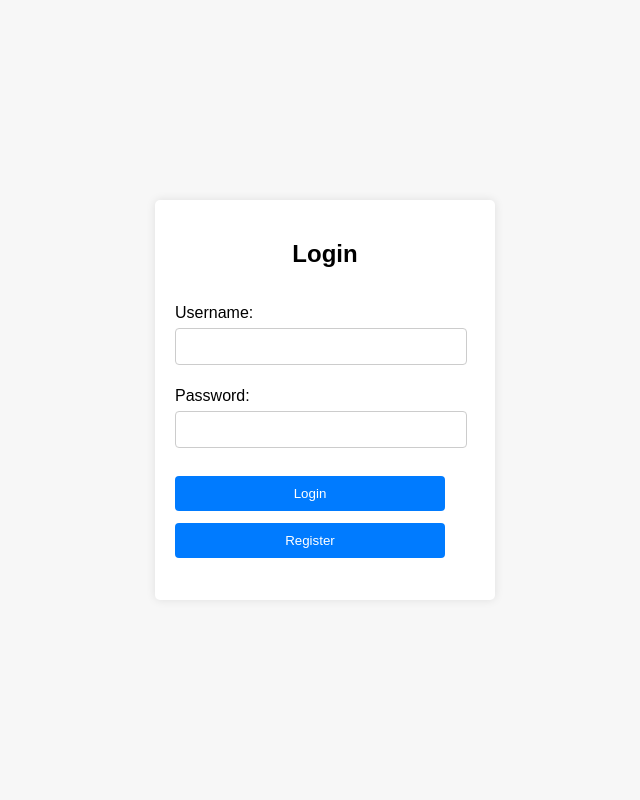
After one commit to TheDreamTeamSeven/projectx, a Flask app: template templates/login.html in a window 1280 px wide. The commit adds this page. Shown: the whole page, without its empty margins (315-955 px from the left). Run offline with Flask 3, Linux system fonts and the light colour scheme; the template is opened without the code that fills it, so the values that code supplies are empty.

Commit message:
LOGOWANIE I REJESTRACJA

```diff
--- a/app.py
+++ b/app.py
@@ -1,4 +1,5 @@
 from chat_integration import send_completion_request
+from history import register_user, login_user
 from flask import Flask, jsonify, render_template, request, session, redirect, url_for
 
 from flask_socketio import SocketIO, send, emit
@@ -49,9 +50,9 @@ except Exception as e:
 
 @app.route('/')
 def index():
-    # if 'username' in session:
-    return render_template('index.html')
-    # return redirect(url_for('login'))
+    if 'username' in session:
+        return render_template('index.html', username=session['username'])
+    return redirect(url_for('login'))
 
 @app.route('/init-db-structure')
 def init_db_structure():
@@ -100,6 +101,7 @@ def process_query():
         result['content'] = result['content'].replace('\n', ' ')
         print(result['content'])
         query_data = fetch_data_from_db(result['content'])
+        print(query_data)
         result['query_data'] = query_data
         # print('RESULT')
         # print(result)
@@ -108,23 +110,60 @@ def process_query():
         print(jsonify({'error': str(e)}))
         return jsonify({'error': str(e)}), 500
 
-@app.route('/login', methods=['GET', 'POST'])
+@app.route('/register', methods=['GET'])
+def register():
+    # if request.method == 'POST':
+    #     session['username'] = request.form['username']
+    #     return redirect(url_for('index'))
+    return render_template('register.html')
+
+@app.route('/login', methods=['GET'])
 def login():
-    if request.method == 'POST':
-        session['username'] = request.form['username']
-        return redirect(url_for('index'))
-    return
-    '''
-        <form method="post">
-            <p><input type=text name=username>
-            <p><input type=submit value=Login>
-        </form>
-    '''
+    # if request.method == 'POST':
+    #     session['username'] = request.form['username']
+    #     return redirect(url_for('index'))
+    return render_template('login.html')
+
+@app.route('/register', methods=['POST'])
+def handle_register():
+    username = request.form['username']
+    password = request.form['password']
+    result = register_user(username, password)
+    if result:
+        # session['username'] = username
+        return redirect(url_for('login'))
+    return jsonify({'message': result})
+
+@app.route('/login', methods=['POST'])
+def handle_login():
+    username = request.form['username']
+    password = request.form['password']
+    result = login_user(username, password)
+    print('LOGIN RESULT')
+    print(result)
+    if result:
+        session['username'] = username
+        return render_template('index.html', username=session['username'])
+    else:
+        return redirect(url_for('login'))
+
 
 @app.route('/logout')
 def logout():
     session.pop('username', None)
     return redirect(url_for('index'))
+
+@app.route('/insert_history', methods=['POST'])
+def handle_insert_history():
+    data = request.json
+    result = insert_history_prompt(data['prompt'], data['sql'], data['user'], data['success'], data['tab_name'])
+    return jsonify({'message': result})
+
+@app.route('/get_history', methods=['GET'])
+def handle_get_history():
+    user = request.args.get('user')
+    history_prompts = get_history_prompts(user)
+    return jsonify(history_prompts)
 
 @socketio.on('message')
 def handle_message(data):
--- a/requirements.txt
+++ b/requirements.txt
@@ -1,3 +1,4 @@
+bcrypt
 Flask
 Flask-SocketIO
 LangChain
--- a/templates/index.html
+++ b/templates/index.html
@@ -7,6 +7,11 @@
     <link rel="stylesheet" href="{{ url_for('static', filename='css/style.css') }}">
 </head>
 <body>
+    {% if username %}
+    <h1>Welcome, {{ username }}!</h1>
+    <a href="/logout">Logout</a>
+    <br>
+    {% endif %}
     <div id="tabs"></div>
     <button onclick="addTab()">Add Tab</button>
     <input type="text" id="new-tab-name" placeholder="New Tab Name">
--- /dev/null
+++ b/templates/login.html
@@ -0,0 +1,72 @@
+<!DOCTYPE html>
+<html lang="en">
+<head>
+    <meta charset="UTF-8">
+    <meta name="viewport" content="width=device-width, initial-scale=1.0">
+    <title>Login</title>
+    <style>
+        body, html {
+            height: 100%;
+            margin: 0;
+            font-family: Arial, sans-serif;
+            background-color: #f7f7f7;
+            display: flex;
+            justify-content: center;
+            align-items: center;
+        }
+
+        .login-box {
+            background-color: white;
+            padding: 20px;
+            border-radius: 5px;
+            box-shadow: 0 0 10px rgba(0,0,0,0.1);
+            width: 300px;
+            display: flex;
+            flex-direction: column;
+            align-items: center;
+        }
+
+        form {
+            width: 100%;
+        }
+
+        input[type="text"], input[type="password"], input[type="submit"], input[type="button"] {
+            width: 90%;
+            padding: 10px;
+            margin: 6px 0;
+            border: 1px solid #ccc;
+            border-radius: 4px;
+        }
+
+        input[type="submit"], input[type="button"] {
+            background-color: #007BFF;
+            color: white;
+            border: none;
+            cursor: pointer;
+        }
+
+        input[type="submit"]:hover, input[type="button"]:hover {
+            background-color: #0056b3;
+        }
+    </style>
+</head>
+<body>
+    <div class="login-box">
+        <h2>Login</h2>
+        <form method="post">
+            <p>
+                <label for="username">Username:</label>
+                <input type="text" id="username" name="username">
+            </p>
+            <p>
+                <label for="password">Password:</label>
+                <input type="password" id="password" name="password">
+            </p>
+            <p>
+                <input type="submit" value="Login">
+                <input type="button" value="Register" onclick="location.href='register';"> <!-- Adjust the href as needed -->
+            </p>
+        </form>
+    </div>
+</body>
+</html>
```
Also changed, not shown: history.py (+98 -0 lines), static/js/script.js (+7 -7 lines), templates/register.html (added, +71 -0 lines).
